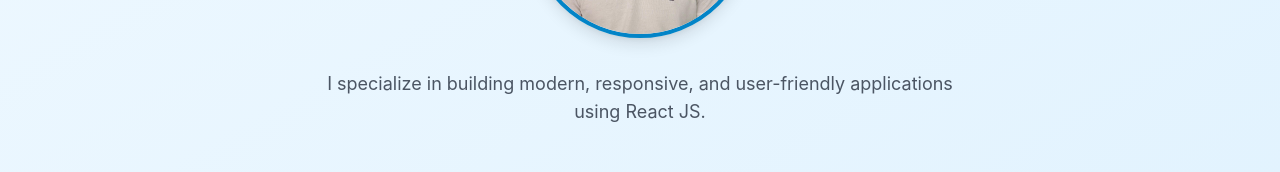
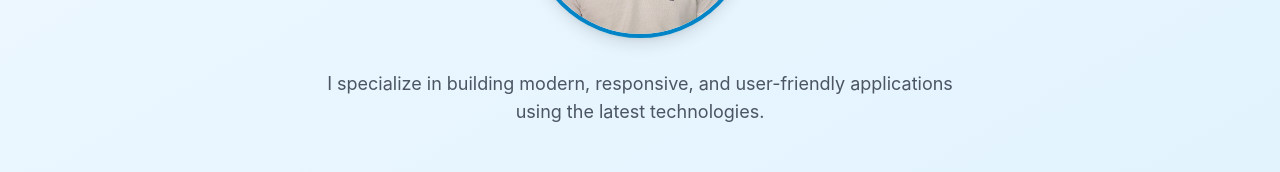
Before and after one commit to Mateosacco99/portfolio, a React (Create React App) app: page / in a window 1280 px wide. Shown: the part 462-634 px from the top of the page. Built offline with nearby package versions, Linux system fonts and the light colour scheme; no server answers.

Commit message:
Feat: Implementando Traduccion HERO

```diff
--- a/src/views/Hero.jsx
+++ b/src/views/Hero.jsx
@@ -1,16 +1,19 @@
 import React from 'react';
 import { Button } from '../components';
+import { useLanguage } from '../i18n/LanguageContext';
 
 /**
  * Hero Section Component
  */
 const Hero = () => {
+  const { t } = useLanguage();
+
   return (
     <section className="bg-gradient-to-br from-primary-50 to-primary-100 py-20 sm:py-32">
       <div className="container mx-auto px-4 sm:px-6 lg:px-8">
         <div className="text-center">
           <h1 className="text-4xl sm:text-5xl md:text-6xl font-bold text-gray-900 mb-6">
-            Hi, I'm <span className="text-primary-600">Mateo</span>
+            {t('hero.greeting')} <span className="text-primary-600">Mateo</span>
           </h1>
           <div className="mb-8 flex justify-center items-center">
             <img
@@ -21,19 +24,18 @@ const Hero = () => {
             />
           </div>
           <p className="text-base sm:text-lg text-gray-600 mb-12 max-w-2xl mx-auto">
-            I specialize in building modern, responsive, and user-friendly applications
-            using React JS.
+            {t('hero.specialization')}
           </p>
           <div className="flex flex-col sm:flex-row gap-4 justify-center">
             <Button variant="primary" size="lg" onClick={() => {
               document.getElementById('contact')?.scrollIntoView({ behavior: 'smooth' });
             }}>
-              Get In Touch
+              {t('hero.buttons.getInTouch')}
             </Button>
             <Button variant="outline" size="lg" onClick={() => {
               document.getElementById('projects')?.scrollIntoView({ behavior: 'smooth' });
             }}>
-              View My Work
+              {t('hero.buttons.viewWork')}
             </Button>
           </div>
         </div>
```
